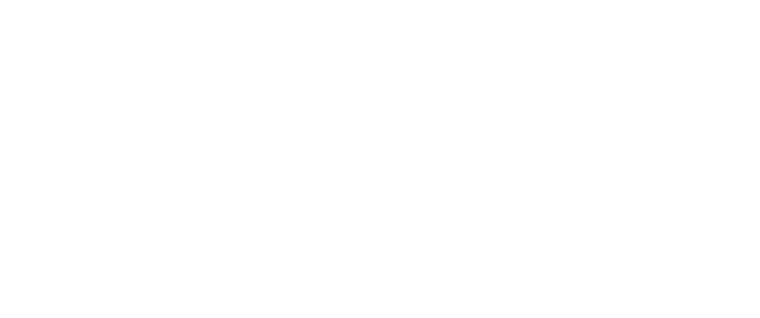
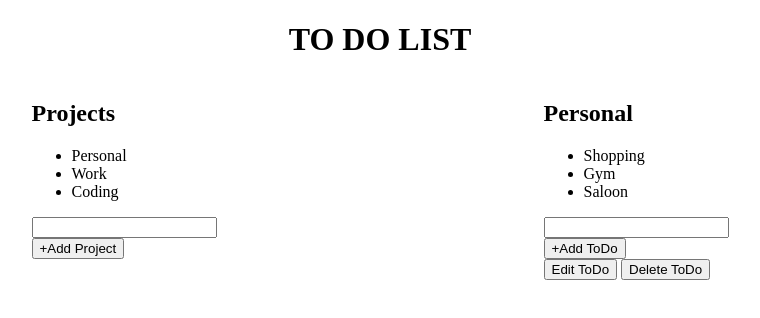
Before and after one commit to gango-anan/to-do-list, a website built with webpack: page dist/index.html in a window 1280 px wide. Shown: the whole page, without its empty margins (260-1020 px from the left). Built offline with nearby package versions, Linux system fonts and the light colour scheme.

Commit message:
Add styles to project and todo sections.

```diff
--- a/dist/index.html
+++ b/dist/index.html
@@ -8,6 +8,39 @@
   <link rel="stylesheet" href="styles.css">
 </head>
 <body>
+  <h1>TO DO LIST</h1>
+  <div class="container">
+    <div class="project">
+      <h2>Projects</h2>
+      <ul>
+        <li>Personal</li>
+        <li>Work</li>
+        <li>Coding</li>
+      </ul>
+      <form action="">
+        <input type="text">
+        <div>
+          <button type="submit">+Add Project</button>
+        </div>
+      </form>
+    </div>
+    <div class="to-dos">
+      <h2>Personal</h2>
+      <ul>
+        <li>Shopping</li>
+        <li>Gym</li>
+        <li>Saloon</li>
+      </ul>
+      <form action="">
+        <input type="text">
+        <div>
+          <button type="submit">+Add ToDo</button>
+        </div>
+      </form>
+      <button type="button">Edit ToDo</button>
+      <button type="button">Delete ToDo</button>
+    </div>
+  </div>
   <script src="main.js"></script>
 </body>
 </html>
--- a/dist/styles.css
+++ b/dist/styles.css
@@ -0,0 +1,19 @@
+* {
+  box-sizing: border-box;
+}
+
+body {
+  margin: 0;
+  padding: 0;
+}
+
+h1 {
+  text-align: center;
+}
+
+.container {
+  display: flex;
+  justify-content: space-around;
+  width: 80%;
+  margin: 0 auto;
+}
```
